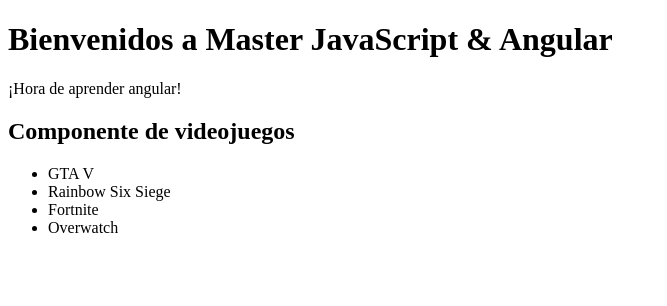
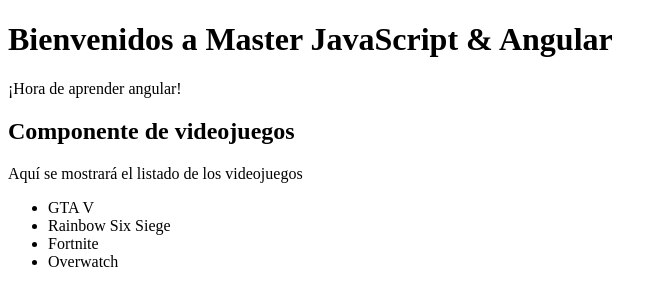
Before and after one commit to Juandieruiz/Master-JavaScript, an Angular app in the folder angular-learning/: page / in a window 1280 px wide. Shown: the top 306 px of the page, without its empty margins (0-667 px from the left). Built offline with nearby package versions, Linux system fonts and the light colour scheme.

Commit message:
binding titulo-listado

```diff
--- a/angular-learning/src/app/components/videojuego/videojuego.component.html
+++ b/angular-learning/src/app/components/videojuego/videojuego.component.html
@@ -1,5 +1,5 @@
 <h2>{{titulo}}</h2>
-
+<p>{{listado}}</p>
 <ul>
     <li>GTA V</li>
     <li>Rainbow Six Siege</li>
```
